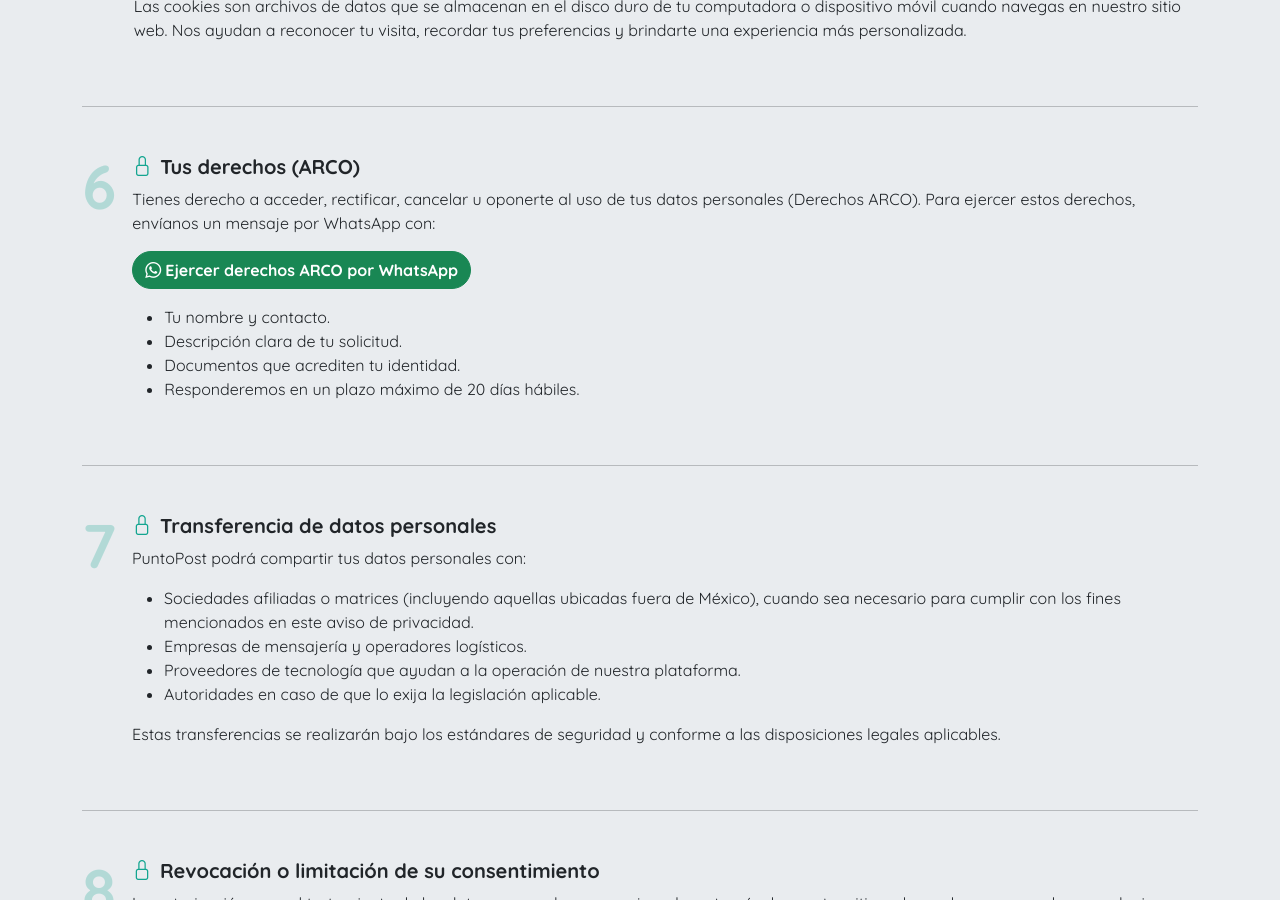
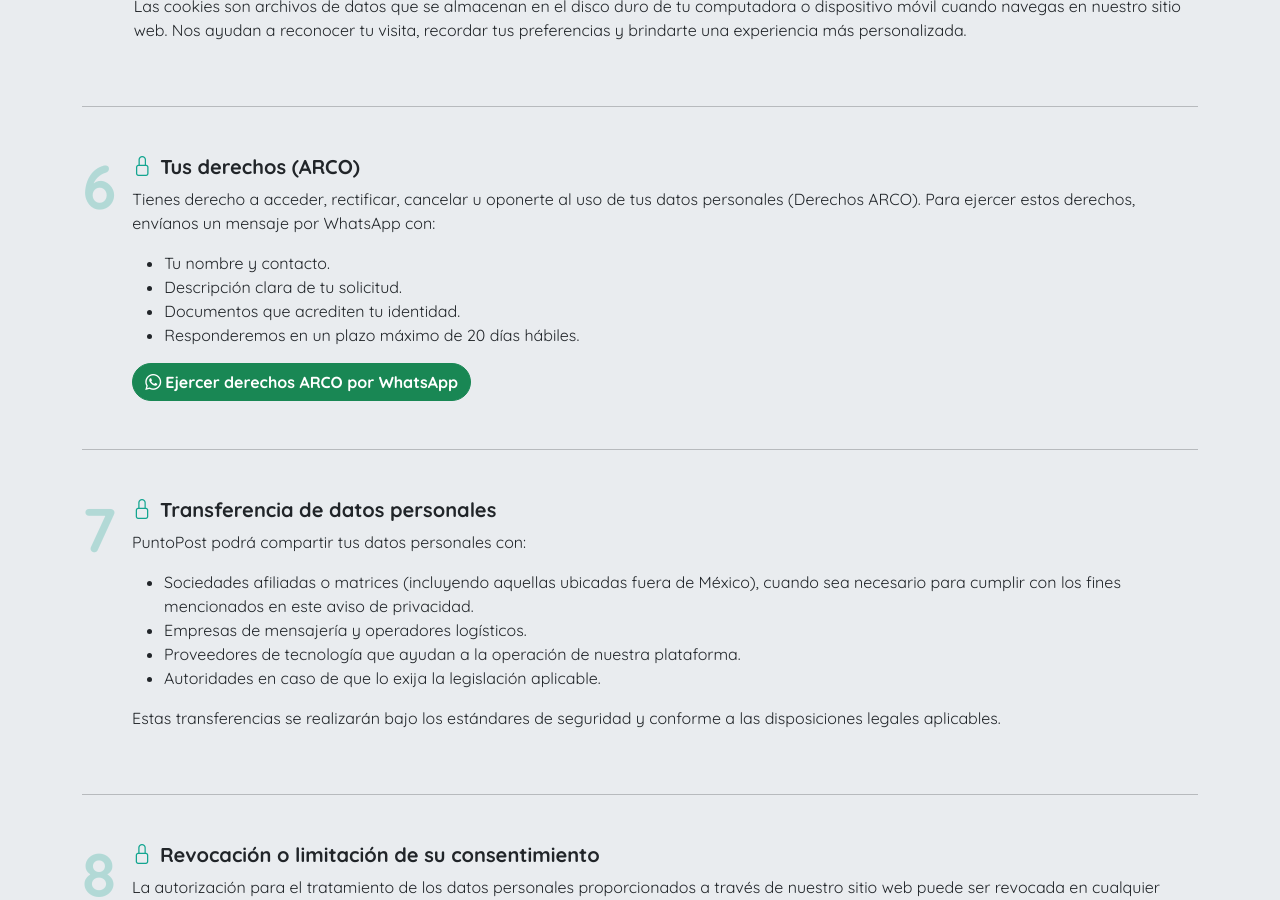
Before and after one commit to puntopost/web, a Jekyll site: the page built from privacidad/index.html, in a window 1280 px wide and 900 px high, scrolled down 1679 px. Built offline with Jekyll 4.4.1, drawn with Linux system fonts in a browser that asks for light colours.

Commit message:
fix: ajustar flujo y layout de botones de WhatsApp
Agent-Logs-Url: https://github.com/puntopost/web/sessions/3a321b23-493f-4a2f-8d20-1d034c0feb3e

Co-authored-by: jordilolapay <97684604+jordilolapay@users.noreply.github.com>

```diff
--- a/privacidad/index.html
+++ b/privacidad/index.html
@@ -92,15 +92,15 @@ description: "Política de privacidad y tratamiento de datos personales de Punto
                 <div>
                     <h5 class="fw-bold"><i class="bi bi-lock me-2 text-primary"></i>Tus derechos (ARCO)</h5>
                     <p>Tienes derecho a acceder, rectificar, cancelar u oponerte al uso de tus datos personales (Derechos ARCO). Para ejercer estos derechos, envíanos un mensaje por WhatsApp con:</p>
-                    <a href="https://api.whatsapp.com/send/?phone=525528795640&amp;text=Hola,+tengo+una+consulta%3A&amp;type=phone_number&amp;app_absent=0" target="_blank" rel="noopener noreferrer" aria-label="Ejercer derechos ARCO por WhatsApp" class="btn btn-success rounded-pill fw-bold mb-3">
-                        <i class="bi bi-whatsapp me-1"></i>Ejercer derechos ARCO por WhatsApp
-                    </a>
                     <ul>
                         <li>Tu nombre y contacto.</li>
                         <li>Descripción clara de tu solicitud.</li>
                         <li>Documentos que acrediten tu identidad.</li>
                         <li>Responderemos en un plazo máximo de 20 días hábiles.</li>
                     </ul>
+                    <a href="https://api.whatsapp.com/send/?phone=525528795640&amp;text=Hola,+tengo+una+consulta%3A&amp;type=phone_number&amp;app_absent=0" target="_blank" rel="noopener noreferrer" aria-label="Ejercer derechos ARCO por WhatsApp" class="btn btn-success rounded-pill fw-bold">
+                        <i class="bi bi-whatsapp me-1"></i>Ejercer derechos ARCO por WhatsApp
+                    </a>
                 </div>
             </div>
 
```
Also changed, not shown: atrae/index.html (+5 -3 lines).
